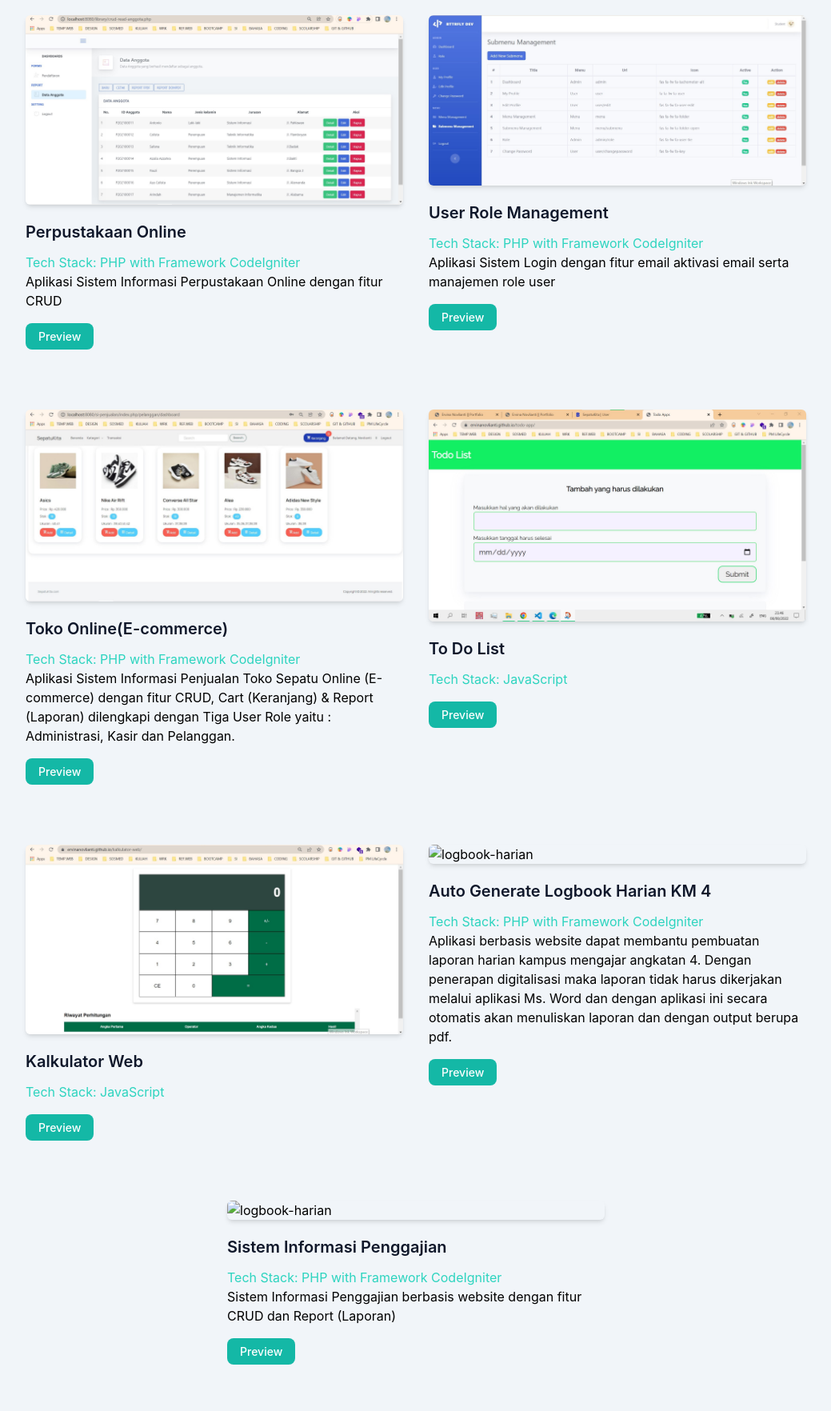
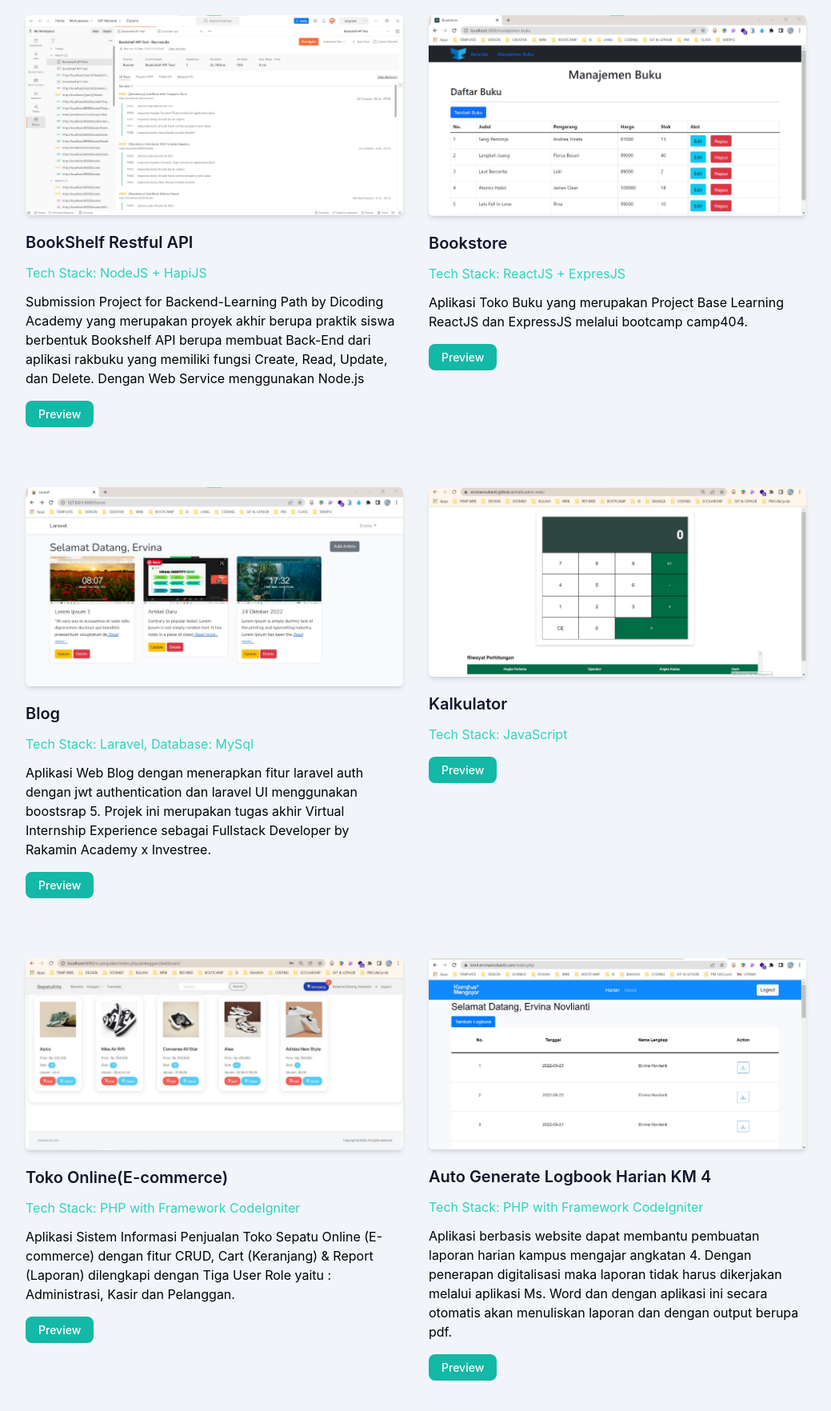
Before and after one commit to ervinanovlianti/portfolio, a website: page index.html in a window 1280 px wide. Shown: the part 1596-3360 px from the top of the page at 80% size, without its empty margins (120-1159 px from the left). Drawn offline with Linux system fonts and the light colour scheme.

Commit message:
update portfolio per agustus

```diff
--- a/index.html
+++ b/index.html
@@ -4,7 +4,8 @@
 <head>
     <meta charset="windows-1252">
     <meta http-equiv="X-UA-Compatible" content="IE=edge" />
-    <meta name="viewport" content="width=device-width, initial-scale=1.0" /><meta name="author" content="Ervina Novlianti">
+    <meta name="viewport" content="width=device-width, initial-scale=1.0" />
+    <meta name="author" content="Ervina Novlianti">
     <meta name="description" content="Portfolio Ervina Novlianti.">
     <title>Ervina Novlianti || Portfolio</title>
     <link href="dist/output.css" rel="stylesheet" />
@@ -168,6 +169,134 @@
             </div>
 
             <div class="flex flex-wrap justify-center w-full px-4 xl:w-10/12 xl:mx-auto">
+
+                <div class="p-4 mb-12 md:w-1/2">
+                    <div class="overflow-hidden rounded-md shadow-md"><img alt="resful-api"
+                            src="dist/img/project-img/api-postman.jpg" width="w-full" /></div>
+                    <h3 class="mt-5 mb-3 text-xl font-semibold text-dark dark:text-white"><a
+                            href="https://github.com/ervinanovlianti/bookself-restful-api" target="_blank">BookShelf
+                            Restful API</a>
+                    </h3>
+                    <p class="text-teal-400 mb-3 dark:text-secondary">Tech Stack: NodeJS + HapiJS</p>
+                    <p class="text-base dark:text-secondary">Submission Project for Backend-Learning Path by Dicoding
+                        Academy yang
+                        merupakan proyek akhir berupa praktik siswa berbentuk Bookshelf API berupa membuat Back-End dari
+                        aplikasi
+                        rakbuku yang memiliki fungsi Create, Read, Update, dan Delete. Dengan Web Service menggunakan
+                        Node.js
+                    </p>
+                    <div class="mt-5"><a
+                            class="px-4 py-2 text-sm font-medium text-white rounded-lg bg-primary hover:opacity-70"
+                            href="https://github.com/ervinanovlianti/bookself-restful-api" target="_blank">Preview</a>
+                    </div>
+                </div>
+                <!---->
+
+                <!---->
+                <div class="p-4 mb-12 md:w-1/2">
+                    <div class="overflow-hidden rounded-md shadow-md"><img alt="bookstore"
+                            src="dist/img/project-img/bookstore.jpg" width="w-full" /></div>
+                    <h3 class="mt-5 mb-3 text-xl font-semibold text-dark dark:text-white"><a
+                            href="https://github.com/ervinanovlianti/project-react.js" target="_blank">Bookstore</a>
+                    </h3>
+                    <p class="text-teal-400 mb-3 dark:text-secondary">Tech Stack: ReactJS + ExpresJS</p>
+                    <p class="text-base dark:text-secondary">
+                        Aplikasi Toko Buku yang merupakan Project Base Learning ReactJS dan ExpressJS melalui bootcamp
+                        camp404.
+                    </p>
+                    <div class="mt-5"><a
+                            class="px-4 py-2 text-sm font-medium text-white rounded-lg bg-primary hover:opacity-70"
+                            href="https://github.com/ervinanovlianti/project-react.js" target="_blank">Preview</a></div>
+                </div>
+                <!---->
+
+                <!---->
+                <div class="p-4 mb-12 md:w-1/2">
+                    <div class="overflow-hidden rounded-md shadow-md"><img alt="web-blog"
+                            src="dist/img/project-img/web-blog.jpg" width="w-full" /></div>
+                    <h3 class="mt-5 mb-3 text-xl font-semibold text-dark dark:text-white"><a
+                            href="https://github.com/ervinanovlianti/task-5-fullstack" target="_blank">Blog</a></h3>
+                    <p class="text-teal-400 mb-3 dark:text-secondary">Tech Stack: Laravel, Database: MySql </p>
+                    <p class="text-base dark:text-secondary">
+                        Aplikasi Web Blog dengan menerapkan fitur laravel auth dengan jwt authentication dan laravel UI
+                        menggunakan
+                        boostsrap 5. Projek ini merupakan tugas akhir Virtual Internship Experience sebagai Fullstack
+                        Developer by
+                        Rakamin Academy x Investree.
+                    </p>
+                    <div class="mt-5"><a
+                            class="px-4 py-2 text-sm font-medium text-white rounded-lg bg-primary hover:opacity-70"
+                            href="https://github.com/ervinanovlianti/task-5-fullstack" target="_blank">Preview</a></div>
+                </div>
+                <!---->
+
+                <div class="p-4 mb-12 md:w-1/2">
+                    <div class="overflow-hidden rounded-md shadow-md"><img alt="todo-app"
+                            src="dist/img/project-img/kalkulator-web.jpg" width="w-full" /></div>
+                    <h3 class="mt-5 mb-3 text-xl font-semibold text-dark dark:text-white"><a
+                            href="https://ervinanovlianti.github.io/kalkulator-web/" target="_blank">Kalkulator</a>
+                    </h3>
+                    <p class="text-teal-400 dark:text-secondary">Tech Stack: JavaScript</p>
+                    <div class="mt-5"><a
+                            class="px-4 py-2 text-sm font-medium text-white rounded-lg bg-primary hover:opacity-70"
+                            href="https://ervinanovlianti.github.io/kalkulator-web/" target="_blank">Preview</a></div>
+                </div>
+
+                <div class="p-4 mb-12 md:w-1/2">
+                    <div class="overflow-hidden rounded-md shadow-md"><img alt="Ecommerce Project"
+                            src="dist/img/project-img/ecommerce-project.jpg" width="w-full" /></div>
+                    <h3 class="mt-5 mb-3 text-xl font-semibold text-dark dark:text-white"><a
+                            href="https://ervinanovlianti.com/sepatu-kita/" target="_blank">Toko
+                            Online(E-commerce)</a></h3>
+                    <p class="text-teal-400 mb-3 dark:text-secondary">Tech Stack: PHP with Framework CodeIgniter</p>
+                    <p class="text-base dark:text-secondary">Aplikasi Sistem Informasi Penjualan Toko Sepatu Online
+                        (E-commerce) dengan fitur CRUD, Cart (Keranjang) & Report (Laporan) dilengkapi dengan Tiga User
+                        Role yaitu :
+                        Administrasi, Kasir dan Pelanggan.
+                    </p>
+                    <div class="mt-5"><a
+                            class="px-4 py-2 text-sm font-medium text-white rounded-lg bg-primary hover:opacity-70"
+                            href="https://ervinanovlianti.com/sepatu-kita/" target="_blank">Preview</a></div>
+                </div>
+
+                <div class="p-4 mb-12 md:w-1/2">
+                    <div class="overflow-hidden rounded-md shadow-md"><img alt="logbook-harian"
+                            src="dist/img/project-img/logbook.jpg" width="w-full" /></div>
+
+                    <h3 class="mt-5 mb-3 text-xl font-semibold text-dark dark:text-white"><a
+                            href="https://km4.ervinanovlianti.com/" target="_blank">Auto Generate Logbook Harian KM
+                            4</a></h3>
+
+                    <p class="text-teal-400 mb-3 dark:text-secondary">Tech Stack: PHP with Framework CodeIgniter</p>
+                    <p class="text-base dark:text-secondary">Aplikasi berbasis website dapat membantu pembuatan laporan
+                        harian kampus mengajar angkatan 4. Dengan penerapan digitalisasi maka laporan tidak harus
+                        dikerjakan
+                        melalui aplikasi Ms. Word dan dengan aplikasi ini secara otomatis akan menuliskan laporan dan
+                        dengan output berupa pdf.</p>
+                    <div class="mt-5"><a
+                            class="px-4 py-2 text-sm font-medium text-white rounded-lg bg-primary hover:opacity-70"
+                            href="https://km4.ervinanovlianti.com/" target="_blank">Preview</a></div>
+                </div>
+
+                <div class="p-4 mb-12 md:w-1/2">
+                    <div class="overflow-hidden rounded-md shadow-md"><img alt="logbook-harian"
+                            src="dist/img/project-img/penggajian.jpg" width="w-full" /></div>
+                    <h3 class="mt-5 mb-3 text-xl font-semibold text-dark dark:text-white"><a
+                            href="https://penggajian.ervinanovlianti.com/" target="_blank">Sistem Informasi
+                            Penggajian</a></h3>
+
+                    <p class="text-teal-400 mb-3 dark:text-secondary">Tech Stack: PHP with Framework CodeIgniter</p>
+
+                    <p class="text-base dark:text-secondary">Sistem Informasi Penggajian berbasis website dengan fitur
+                        CRUD dan
+                        Report (Laporan)</p>
+
+                    <div class="mt-5">
+                        <a class="px-4 py-2 text-sm font-medium text-white rounded-lg bg-primary hover:opacity-70"
+                            href="https://penggajian.ervinanovlianti.com/" target="_blank">Preview</a>
+                    </div>
+                </div>
+
                 <div class="p-4 mb-12 md:w-1/2">
                     <div class="overflow-hidden rounded-md shadow-md"><img alt="Perpustakaan Online"
                             src="dist/img/project-img/library-project.jpg" width="w-full" /></div>
@@ -175,9 +304,10 @@
                     <h3 class="mt-5 mb-3 text-xl font-semibold text-dark dark:text-white"><a
                             href="https://ervinanovlianti.com/library/" target="_blank">Perpustakaan Online</a></h3>
 
-                    <p class="text-teal-400">Tech Stack: PHP with Framework CodeIgniter</p>
+                    <p class="text-teal-400 mb-3 dark:text-secondary">Tech Stack: PHP with Framework CodeIgniter</p>
 
-                    <p class="text-base dark:text-secondary">Aplikasi Sistem Informasi Perpustakaan Online dengan fitur CRUD</p>
+                    <p class="text-base dark:text-secondary">Aplikasi Sistem Informasi Perpustakaan Online dengan fitur
+                        CRUD</p>
 
                     <div class="mt-5"><a
                             class="px-4 py-2 text-sm font-medium text-white rounded-lg bg-primary hover:opacity-70"
@@ -192,7 +322,7 @@
                             href="https://ervinanovlianti.com/sistem-login/" target="_blank">User Role Management</a>
                     </h3>
 
-                    <p class="text-teal-400">Tech Stack: PHP with Framework CodeIgniter</p>
+                    <p class="text-teal-400 mb-3 dark:text-secondary">Tech Stack: PHP with Framework CodeIgniter</p>
 
                     <p class="text-base dark:text-secondary">Aplikasi Sistem Login dengan fitur email aktivasi email
                         serta manajemen role user</p>
@@ -203,78 +333,16 @@
                 </div>
 
                 <div class="p-4 mb-12 md:w-1/2">
-                    <div class="overflow-hidden rounded-md shadow-md"><img alt="Ecommerce Project"
-                            src="dist/img/project-img/ecommerce-project.jpg" width="w-full" /></div>
-
-                    <h3 class="mt-5 mb-3 text-xl font-semibold text-dark dark:text-white"><a
-                            href="https://ervinanovlianti.com/sepatu-kita/" target="_blank">Toko
-                            Online(E-commerce)</a></h3>
-
-                    <p class="text-teal-400">Tech Stack: PHP with Framework CodeIgniter</p>
-                    <p class="text-base dark:text-secondary">Aplikasi Sistem Informasi Penjualan Toko Sepatu Online
-                        (E-commerce) dengan fitur CRUD, Cart (Keranjang) & Report (Laporan) dilengkapi dengan Tiga User Role yaitu : Administrasi, Kasir dan Pelanggan.
-                    </p>
-
-                    <div class="mt-5"><a
-                            class="px-4 py-2 text-sm font-medium text-white rounded-lg bg-primary hover:opacity-70"
-                            href="https://ervinanovlianti.com/sepatu-kita/" target="_blank">Preview</a></div>
-                </div>
-
-                <div class="p-4 mb-12 md:w-1/2">
                     <div class="overflow-hidden rounded-md shadow-md"><img alt="todo-app"
                             src="dist/img/project-img/todos-app.jpg" width="w-full" /></div>
 
                     <h3 class="mt-5 mb-3 text-xl font-semibold text-dark dark:text-white"><a
                             href="https://ervinanovlianti.github.io/todo-app/" target="_blank">To Do List</a></h3>
 
-                    <p class="text-teal-400">Tech Stack: JavaScript</p>
+                    <p class="text-teal-400 mb-3 dark:text-secondary">Tech Stack: JavaScript</p>
                     <div class="mt-5"><a
                             class="px-4 py-2 text-sm font-medium text-white rounded-lg bg-primary hover:opacity-70"
                             href="https://ervinanovlianti.github.io/todo-app/" target="_blank">Preview</a></div>
-                </div>
-
-                <div class="p-4 mb-12 md:w-1/2">
-                    <div class="overflow-hidden rounded-md shadow-md"><img alt="todo-app"
-                            src="dist/img/project-img/kalkulator-web.jpg" width="w-full" /></div>
-                    <h3 class="mt-5 mb-3 text-xl font-semibold text-dark dark:text-white"><a
-                            href="https://ervinanovlianti.github.io/kalkulator-web/" target="_blank">Kalkulator Web</a>
-                    </h3>
-                    <p class="text-teal-400">Tech Stack: JavaScript</p>
-                    <div class="mt-5"><a
-                            class="px-4 py-2 text-sm font-medium text-white rounded-lg bg-primary hover:opacity-70"
-                            href="https://ervinanovlianti.github.io/kalkulator-web/" target="_blank">Preview</a></div>
-                </div>
-
-                <div class="p-4 mb-12 md:w-1/2">
-                    <div class="overflow-hidden rounded-md shadow-md"><img alt="logbook-harian"
-                            src="dist/img/project-img/logbook.jpg" width="w-full" /></div>
-
-                    <h3 class="mt-5 mb-3 text-xl font-semibold text-dark dark:text-white"><a
-                            href="https://km4.ervinanovlianti.com/" target="_blank">Auto Generate Logbook Harian KM
-                            4</a></h3>
-
-                    <p class="text-teal-400">Tech Stack: PHP with Framework CodeIgniter</p>
-                    <p class="text-base dark:text-secondary">Aplikasi berbasis website dapat membantu pembuatan laporan
-                        harian kampus mengajar angkatan 4. Dengan penerapan digitalisasi maka laporan tidak harus dikerjakan
-                        melalui aplikasi Ms. Word dan dengan aplikasi ini secara otomatis akan menuliskan laporan dan
-                        dengan output berupa pdf.</p>
-                    <div class="mt-5"><a
-                            class="px-4 py-2 text-sm font-medium text-white rounded-lg bg-primary hover:opacity-70"
-                            href="https://km4.ervinanovlianti.com/" target="_blank">Preview</a></div>
-                </div>
-                <div class="p-4 mb-12 md:w-1/2">
-                    <div class="overflow-hidden rounded-md shadow-md"><img alt="logbook-harian"
-                            src="dist/img/project-img/penggajian.jpg" width="w-full" /></div>
-                    <h3 class="mt-5 mb-3 text-xl font-semibold text-dark dark:text-white"><a
-                            href="https://penggajian.ervinanovlianti.com/" target="_blank">Sistem Informasi
-                            Penggajian</a></h3>
-
-                    <p class="text-teal-400">Tech Stack: PHP with Framework CodeIgniter</p>
-
-                    <p class="text-base dark:text-secondary">Sistem Informasi Penggajian berbasis website dengan fitur CRUD dan Report (Laporan)</p>
-
-                    <div class="mt-5">
-                        <a class="px-4 py-2 text-sm font-medium text-white rounded-lg bg-primary hover:opacity-70" href="https://penggajian.ervinanovlianti.com/" target="_blank">Preview</a></div>
                 </div>
             </div>
         </div>
@@ -330,7 +398,7 @@
                             alt="Programming" src="dist/img/portfolio/1.jpg" width="w-full" />
                         <div class="px-6 py-8">
                             <h3><a class="block mb-3 text-lg font-semibold truncate dark:text-white" href="">IDCAMP x
-                                    DICODING ACADEMY Scolarship</a></h3>
+                                    DICODING ACADEMY</a></h3>
 
                             <!-- <p class="mb-6 text-base font-medium text-secondary">Lorem ipsum dolor sit amet consectetur
                                 adipisicing elit. Voluptatem id enim quidem.</p> -->
@@ -349,7 +417,7 @@
                     <h2 class="mb-5 text-4xl font-bold text-white">Ervina Novlianti</h2>
 
                     <h3 class="mb-2 text-2xl font-bold">Hubungi Saya</h3>
-                    <p>ervinanovlianti.036@gmail.com</p>
+                    <p>ervinanovliantii@gmail.com</p>
                     <p>Makassar, Indonesia</p>
                 </div>
 
```
Also changed, not shown: dist/img/project-img/api-postman.jpg (added), dist/img/project-img/bookstore.jpg (added), dist/img/project-img/logbook-harian-awal.jpg (added), dist/img/project-img/logbook.jpg (added), dist/img/project-img/penggajian.jpg (added), dist/img/project-img/web-blog.jpg (added), dist/output.css, 1 other file.
